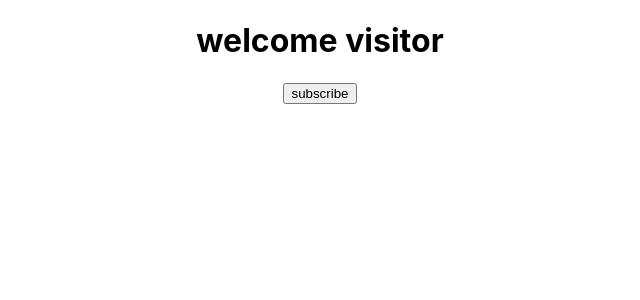
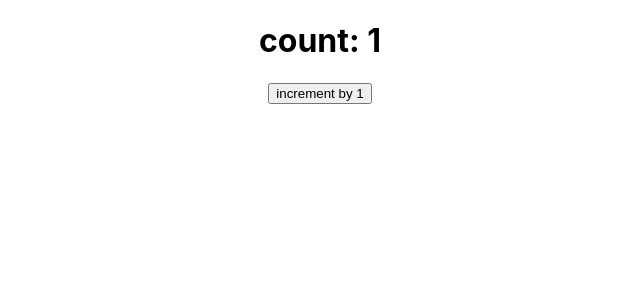
Before and after one commit to harsha-sagar/reactjs-tutorials2, a React (Create React App) app: page / in a window 1280 px wide. Shown: the top 300 px of the page, without its empty margins (320-960 px from the left). Built offline with nearby package versions, Linux system fonts and the light colour scheme.

Commit message:
dos & donts of setState use-case-1

```diff
--- a/src/App.js
+++ b/src/App.js
@@ -2,14 +2,14 @@ import React from 'react';
 import logo from './logo.svg';
 import './App.css';
 
-// import Message1 from './components/Message1';
-import Message2 from './components/Message2';
+// import CounterOne from './components/CounterOne';
+import CounterTwo from './components/CounterTwo';
 
 function App() {
   return (
     <div className="App">
-      {/* <Message1 msg= "welcome visitor"/> */}
-      <Message2 />
+      {/* <CounterOne /> */}
+      <CounterTwo />
       </div>
   );
 }
--- /dev/null
+++ b/src/components/CounterOne.js
@@ -0,0 +1,26 @@
+import React, { Component } from 'react'
+
+class CounterOne extends Component {
+    constructor() {
+        super();
+        this.state = {
+            count: 1
+        }
+    }
+
+    increment() {
+        this.state.count = this.state.count + 1 ;
+        console.log(this.state.count);
+    }
+
+    render() {
+        return (
+            <div>
+                <h1>count: {this.state.count}</h1>
+                <button onClick= {() => {this.increment()}}>increment by 1</button>
+            </div>
+        )
+    }
+}
+
+export default CounterOne
--- /dev/null
+++ b/src/components/CounterTwo.js
@@ -0,0 +1,29 @@
+import React, { Component } from 'react'
+
+class CounterOne extends Component {
+    constructor() {
+        super();
+        this.state = {
+            count: 1
+        }
+    }
+
+    increment() {
+        this.setState({
+            count: this.state.count + 1
+        });
+        // usecase1: never update the state directly, rather make use of setState method
+        console.log(this.state.count);
+    }
+
+    render() {
+        return (
+            <div>
+                <h1>count: {this.state.count}</h1>
+                <button onClick= {() => {this.increment()}}>increment by 1</button>
+            </div>
+        )
+    }
+}
+
+export default CounterOne
```
